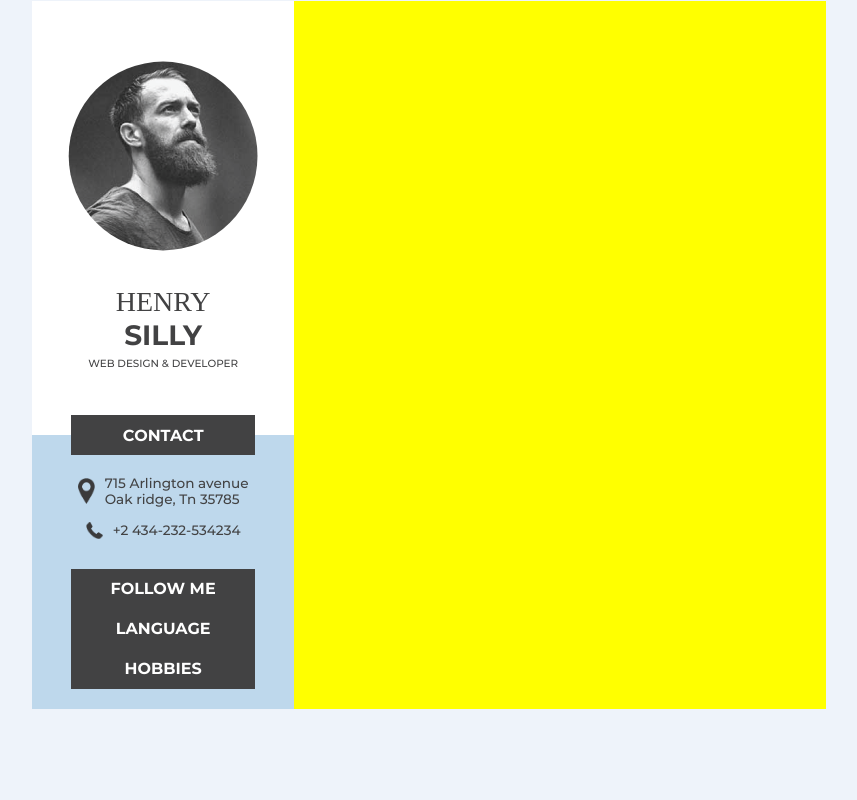
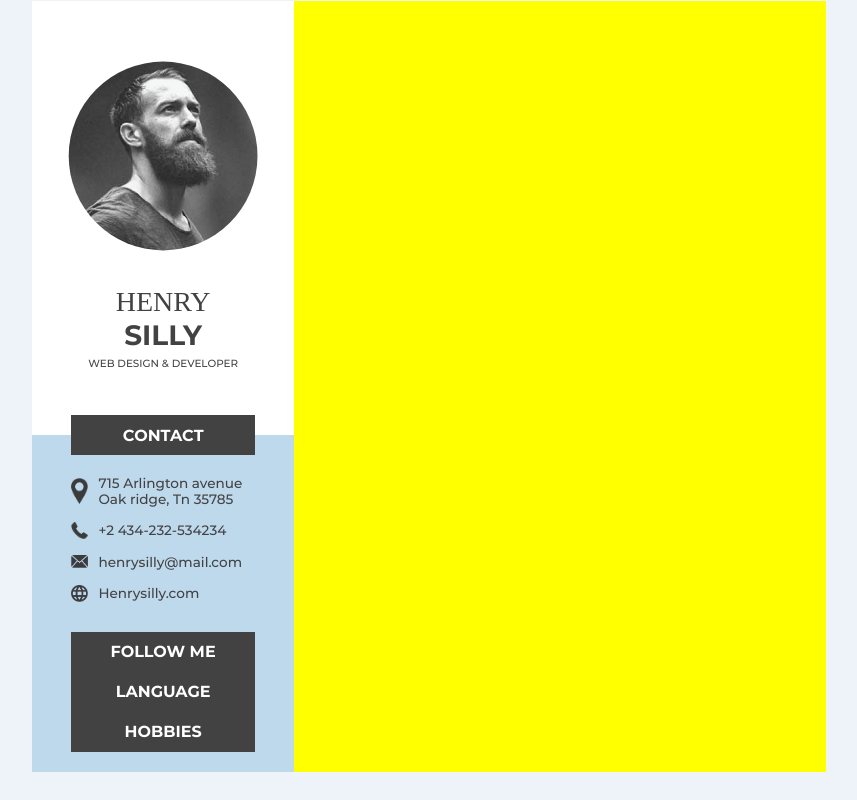
Before and after one commit to BogdanPinchuk/FrontEnd_Starter-PBY_CourseProjects, a plain HTML site: page 7 CV/index.html in a window 1280 px wide. Shown: the whole page, without its empty margins (211-1068 px from the left). Drawn offline with Linux system fonts and the light colour scheme; a web font is replaced by a local one.

Commit message:
finishe to do contact

```diff
--- a/7 CV/Resources/cv_style.css
+++ b/7 CV/Resources/cv_style.css
@@ -122,11 +122,15 @@ article p {
 /* Contact */
 
 .class_contact {
-    padding: 0;
+    padding: 0 0 0 15%;
     margin: 0 0 35px;
     font-family: MontserratExtra;
     font-size: 0.85em;
     color: #424243;
+    display: flex;
+    flex-direction: column;
+    justify-content: flex-start;
+    align-items: flex-start;
 }
 
 .class_contact figure {
--- a/7 CV/index.html
+++ b/7 CV/index.html
@@ -42,7 +42,21 @@
                     <figure>
                         <img src="Resources/img/тел@288x.png" alt="image">
                         <figcaption>
-                            <a href="tel:+2434232534234"">+2 434-232-534234</a>
+                            <a href="tel:+2434232534234">+2 434-232-534234</a>
+                        </figcaption>
+                    </figure>
+
+                    <figure>
+                        <img src="Resources/img/почта@288x.png" alt="image">
+                        <figcaption>
+                            <a href="mailto:henrysilly@mail.com">henrysilly@mail.com</a>
+                        </figcaption>
+                    </figure>
+
+                    <figure>
+                        <img src="Resources/img/сайт@288x.png" alt="image">
+                        <figcaption>
+                            <a href=https://Henrysilly.com">Henrysilly.com</a>
                         </figcaption>
                     </figure>
                 </div>
```
Also changed, not shown: 7 CV/Resources/img/почта@288x.png (added), 7 CV/Resources/img/сайт@288x.png (added).
